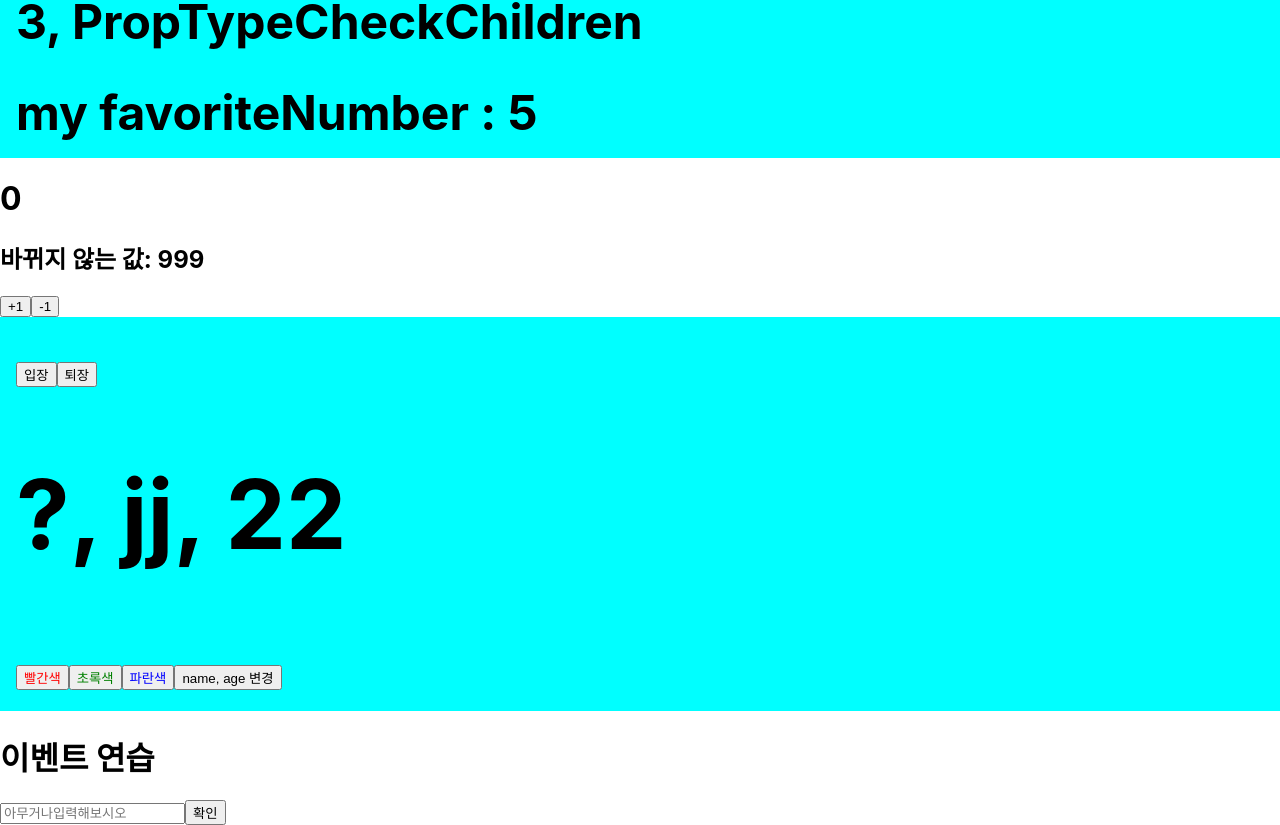
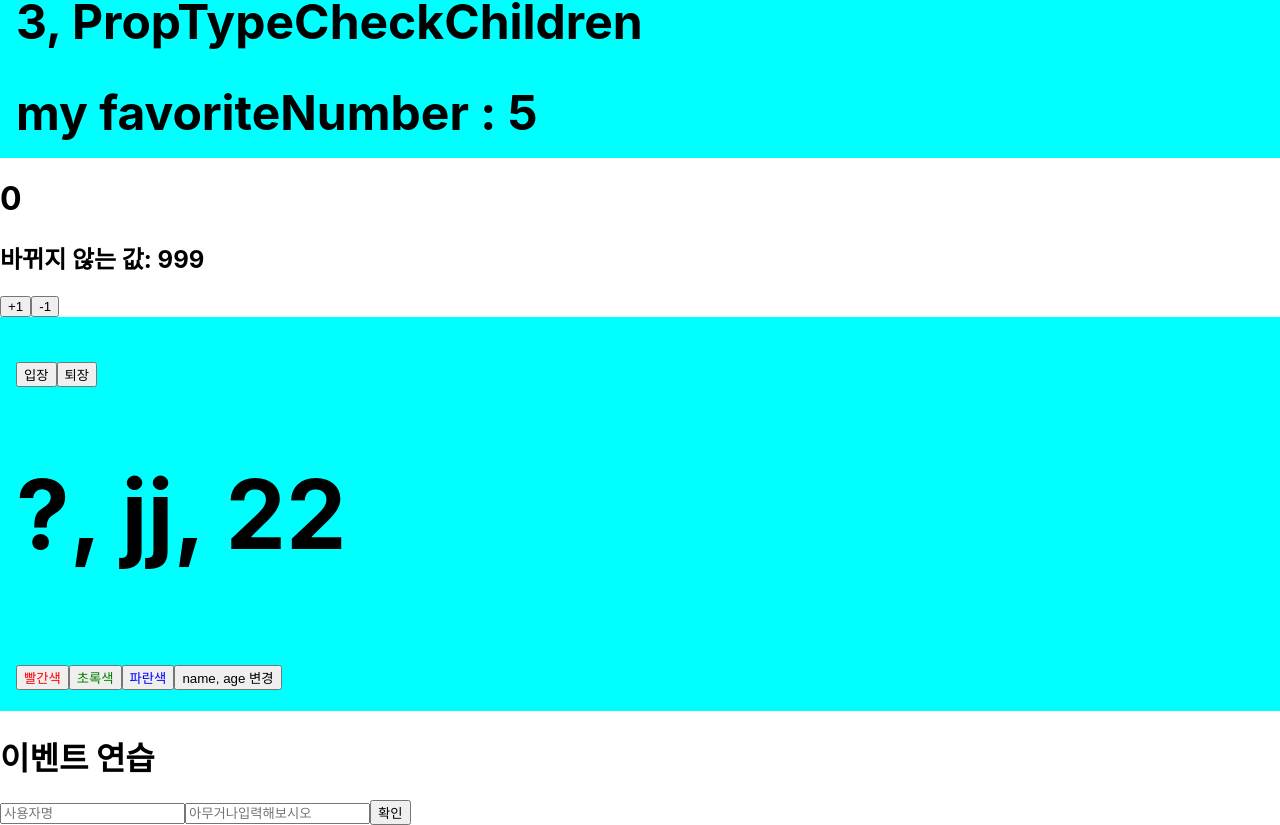
Before and after one commit to gonnichiwa/react-playground, a React (Create React App) app: page / in a window 1280 px wide. Shown: the part 1327-2152 px from the top of the page. Built offline with nearby package versions, Linux system fonts and the light colour scheme.

Commit message:
복수개 input 들의 이벤트 묶어서 처리 : e.target.name으로 state key 접근

```diff
--- a/src/EventPractice.js
+++ b/src/EventPractice.js
@@ -2,19 +2,29 @@
 
 class EventPractice extends Component {
   state = {
+    username: '',
     message : ''
   }
   handleClick = () => {
-    alert(this.state.message);
-    this.setState({message: ''});
+    alert(this.state.username + ' ' + this.state.message);
+    this.setState({message: '', username: ''});
   }
   handleChange = (e) => {
-    this.setState({message: e.target.value});
+    this.setState({
+        [e.target.name]: e.target.value
+    });
   }
   render() {
     return (
       <div>
         <h1>이벤트 연습</h1>
+        <input
+          type="text"
+          name="username"
+          placeholder="사용자명"
+          value={this.state.username}
+          onChange={this.handleChange}
+        />
         <input
           type="text"
           name="message"
```
